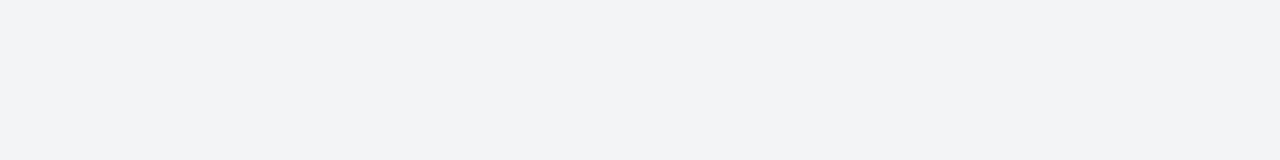
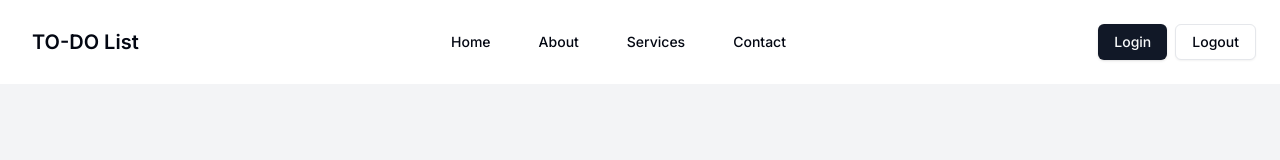
Before and after one commit to akhil-naidu/nextjs-todo, a Next.js app: page / in a window 1280 px wide. Shown: the top 160 px of the page. Built offline with nearby package versions, Linux system fonts and the light colour scheme; no server answers.

Commit message:
init: navbar

```diff
--- /dev/null
+++ b/app/_views/NavbarView.tsx
@@ -0,0 +1,49 @@
+'use client';
+
+import { useMutation, useQueryClient } from '@tanstack/react-query';
+import Link from 'next/link';
+import { useRouter } from 'next/navigation';
+
+import { logout } from '@/apis/auth';
+import { keys } from '@/apis/query-keys';
+import { Button } from '@/components/ui/button';
+
+export default function Navbar() {
+  const queryClient = useQueryClient();
+
+  const router = useRouter();
+
+  const {
+    isPending: isLogoutPending,
+    variables: logoutVariables,
+    mutate: logoutMutation,
+  } = useMutation({
+    mutationKey: keys('/api/users/logout', 'post').main(),
+    mutationFn: () => logout(),
+    onSuccess: async () => {
+      await queryClient.setQueryData(keys('/api/todos', 'get').main(), []);
+    },
+  });
+
+  return (
+    <header className='flex justify-between items-center p-6 shadow-md'>
+      <Link className='flex items-center' href='#'>
+        <span className='ml-2 text-xl font-semibold'>TO-DO List</span>
+      </Link>
+      <nav className='space-x-4'>
+        <Button variant='ghost'>Home</Button>
+        <Button variant='ghost'>About</Button>
+        <Button variant='ghost'>Services</Button>
+        <Button variant='ghost'>Contact</Button>
+      </nav>
+      <div className='flex space-x-2'>
+        <Button variant='default' onClick={() => router.push('/auth/login')}>
+          Login
+        </Button>
+        <Button variant='outline' onClick={() => logoutMutation()}>
+          Logout
+        </Button>
+      </div>
+    </header>
+  );
+}
--- a/app/layout.tsx
+++ b/app/layout.tsx
@@ -1,7 +1,9 @@
 import type { Metadata } from 'next';
 import { Inter } from 'next/font/google';
+
+import Navbar from '@/_views/NavbarView';
+import TanStackProvider from '@/providers/TanStackProvider';
 import './globals.css';
-import TanStackProvider from '@/providers/TanStackProvider';
 
 const inter = Inter({ subsets: ['latin'] });
 
@@ -18,7 +20,10 @@ export default function RootLayout({
   return (
     <html lang='en'>
       <body className={inter.className}>
-        <TanStackProvider>{children}</TanStackProvider>
+        <TanStackProvider>
+          <Navbar />
+          {children}
+        </TanStackProvider>
       </body>
     </html>
   );
```
